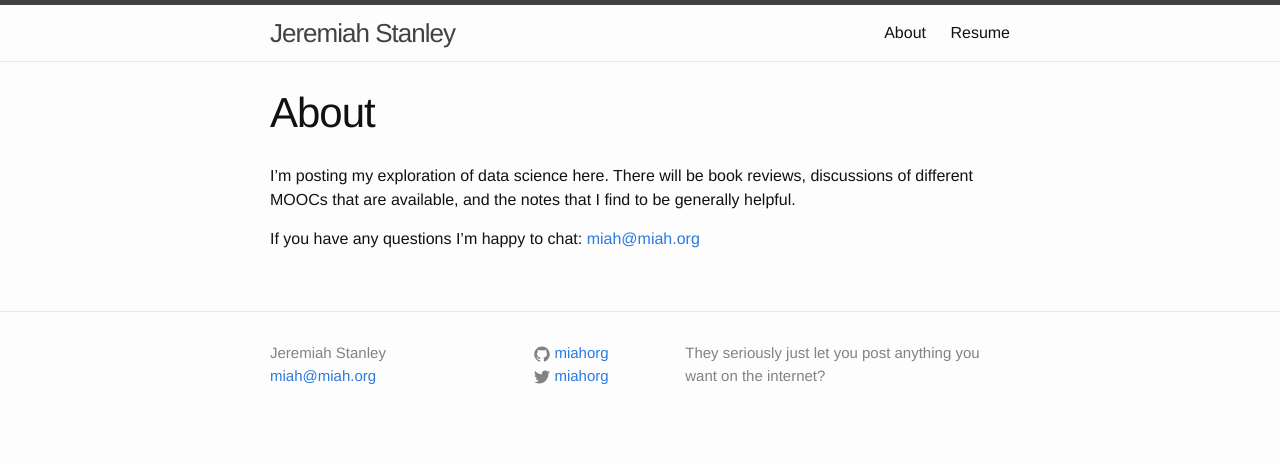
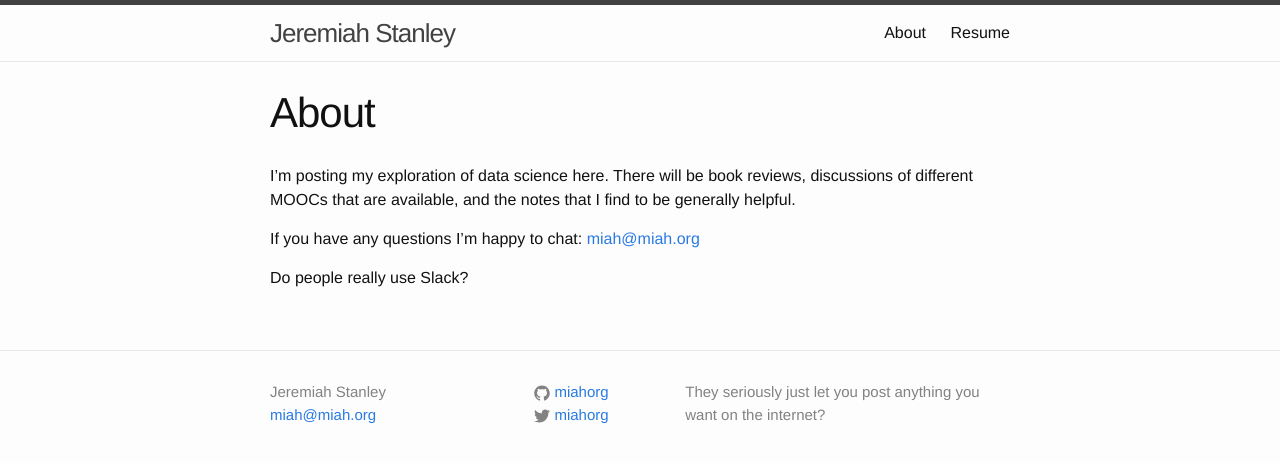
Before and after one commit to miahorg/miahorg.github.io, a Jekyll site: the page built from about.md, in a window 1280 px wide. Shown: the top 463 px of the page. Built offline with Jekyll 4.4.1, drawn with Linux system fonts in a browser that asks for light colours.

Commit message:
Playing with slack integration.

```diff
--- a/about.md
+++ b/about.md
@@ -7,3 +7,5 @@ permalink: /about/
 I'm posting my exploration of data science here. There will be book reviews, discussions of different MOOCs that are available, and the notes that I find to be generally helpful.
 
 If you have any questions I'm happy to chat: <miah@miah.org>
+
+Do people really use Slack?
```
